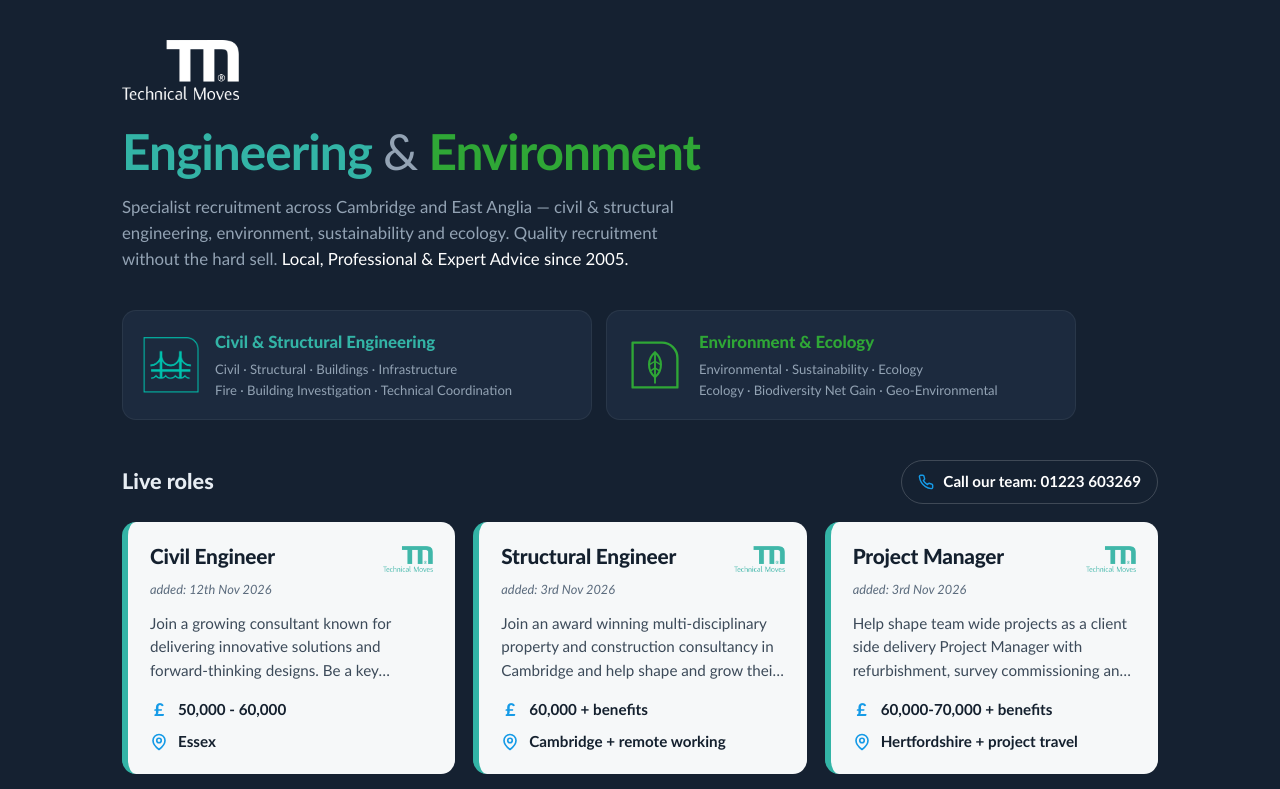
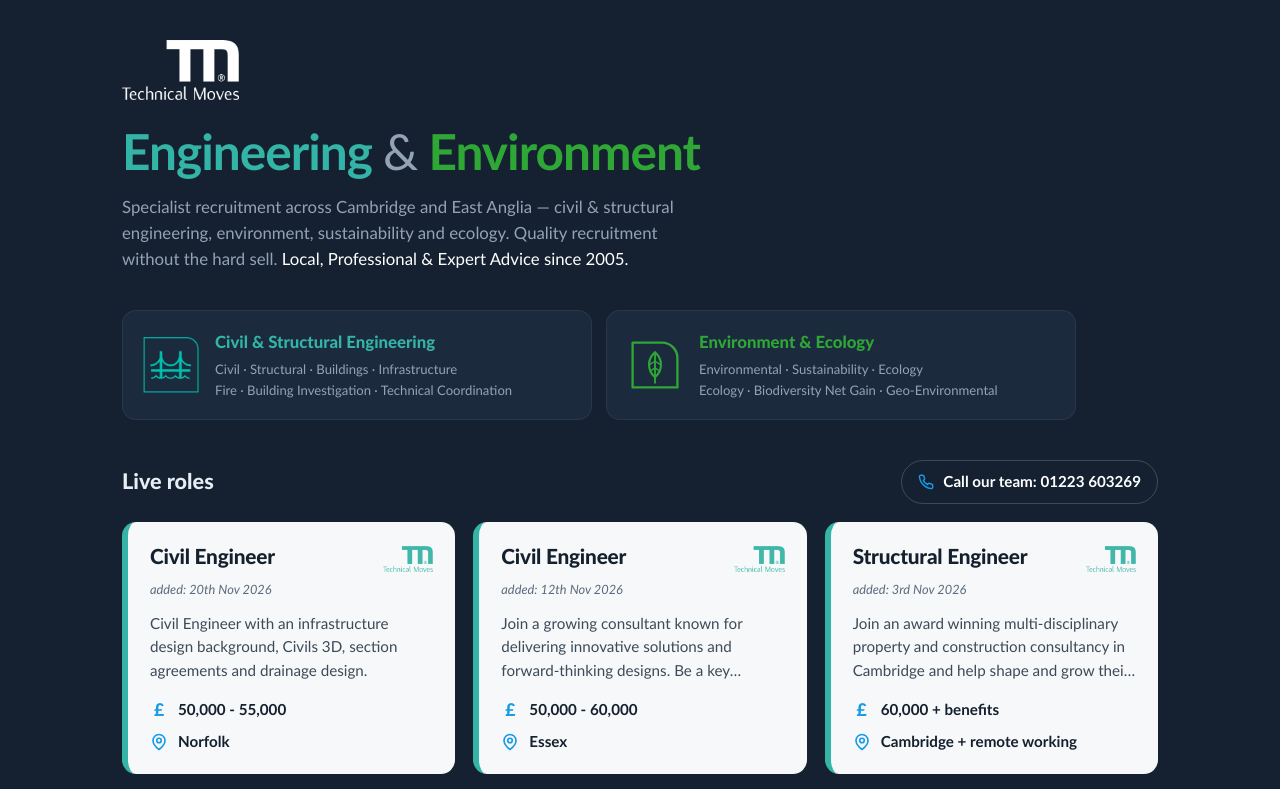
Before and after one commit to mycarlwright/ee, a plain HTML site: page index.html in a window 1280 px wide. Shown: the top 789 px of the page. Drawn offline with Linux system fonts and the light colour scheme.

Commit message:
Add files via upload

```diff
--- a/index.html
+++ b/index.html
@@ -56,7 +56,29 @@
     <div class="grid">
 
 
-      <!-- CIVIL ENGINEER - COLCHESTER Ref 415 -->
+
+
+      <!-- CIVIL ENGINEER - NORFOLK Ref 416 -->
+      <a class="card" data-discipline="eng" href="jobs/infrastructure-engineer-norfolk.html">
+        <div class="card__top">
+          <h3 class="card__title">Civil Engineer</h3>
+          <img class="card__logo" src="assets/tm-engineering.png" alt="">
+        </div>
+        <p class="card__meta">added: 20th Nov 2026</p>
+        <p class="card__summary">Civil Engineer with an infrastructure design background, Civils 3D, section agreements and drainage design.</p>
+        <div class="card__facts">
+          <span class="fact">
+            <span class="fact__pound" aria-hidden="true">£</span>
+            50,000 - 55,000
+          </span>
+          <span class="fact">
+            <svg width="18" height="18" viewBox="0 0 24 24" fill="none" stroke="currentColor" stroke-width="2.2" stroke-linecap="round" stroke-linejoin="round"><path d="M20 10c0 6-8 12-8 12s-8-6-8-12a8 8 0 0 1 16 0z"/><circle cx="12" cy="10" r="3"/></svg>
+            Norfolk
+          </span>
+        </div>
+      </a>
+
+ <!-- CIVIL ENGINEER - COLCHESTER Ref 415 -->
       <a class="card" data-discipline="eng" href="jobs/civil-engineer-colchester.html">
         <div class="card__top">
           <h3 class="card__title">Civil Engineer</h3>
@@ -249,7 +271,7 @@
         </div>
       </a>
 
-      <!-- CLERK OF WORKS NORFOLK Ref 401 -->
+      <!-- CLERK OF WORKS NORFOLK Ref 401
       <a class="card" data-discipline="eng" href="jobs/clerk-of-works.html">
         <div class="card__top">
           <h3 class="card__title">Clerk of Works / Technical Advisor</h3>
@@ -270,7 +292,7 @@
           </span>
         </div>
       </a>
-
+-->
 
 
 <!-- SITE INVESTIGATION ENGINEER CAMBRIDGESHIRE Ref 404 -->
```
